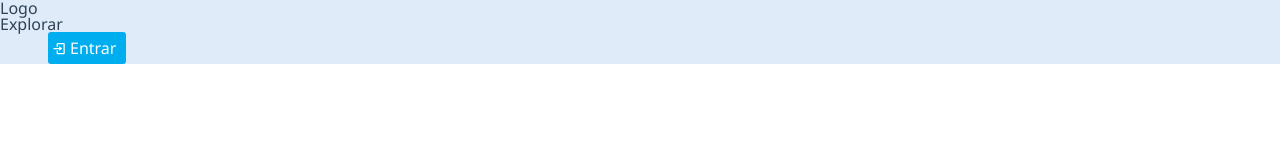
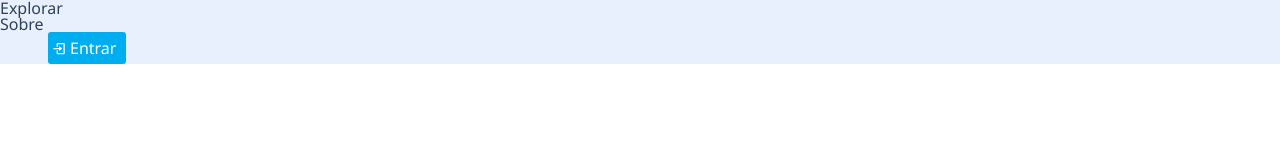
Before and after one commit to KainNhantumbo/Hagira-Brands-Store, a React (Create React App) app: page / in a window 1280 px wide. Shown: the top 160 px of the page. Built offline with nearby package versions, Linux system fonts and the light colour scheme.

Commit message:
feat: added more colors and darkmode colors

```diff
--- a/src/components/Header.jsx
+++ b/src/components/Header.jsx
@@ -1,22 +1,29 @@
 import { Container } from '../styles/components/header';
 import Button from './Button';
-import { BiLogIn } from 'react-icons/bi';
+import { BiLogIn, BiBadge } from 'react-icons/bi';
 
 const Header = () => {
 	return (
 		<Container>
-			<section>Logo</section>
+			<section></section>
 			<div className='navbarContainer'>
 				<nav>
 					<ul>
 						<li>
-							<span>Explorar</span>
+							<a href='/'>
+								<span>Explorar</span>
+							</a>
+						</li>
+						<li>
+							<a href='/sobre'>
+								<span>Sobre</span>
+							</a>
 						</li>
 					</ul>
 				</nav>
 			</div>
 			<div className='actions'>
-				<Button text={'Entrar'} icon={<BiLogIn/>}/>
+				<Button text={'Entrar'} icon={<BiLogIn />} />
 			</div>
 		</Container>
 	);
--- a/src/styles/components/header.js
+++ b/src/styles/components/header.js
@@ -1,5 +1,5 @@
 import styled from 'styled-components';
 
 export const Container = styled.header`
-	background-color: rgb(${({theme}) => theme.brigther});
+	background-color: rgb(${({theme}) => theme.hover});
 `;
--- a/src/styles/themes.js
+++ b/src/styles/themes.js
@@ -1,8 +1,23 @@
 export const primary = {
 	primary: '0, 174, 239',
 	secondary: '128, 102, 149',
-	brigther: '223, 235, 248',
-	dark: '76, 127, 148',
-	text: '255,255,255',
-	background: '255,255,255',
+	hover: '232, 240, 254',
+	font: '95, 99, 104',
+	inner: '241, 243, 244',
+	text: '255, 255, 255',
+	shadows: '197, 197, 198',
+	background: '255, 255, 255',
+	backgroundAlt: '255, 255, 255',
 };
+
+export const dark = {
+	primary: '108, 161, 246',
+	secondary: '41, 42, 46',
+	hover: '223, 235, 248',
+	font: '95, 99, 104',
+	inner: '241, 243, 244',
+	text: '240, 240,240',
+	shadows: '25, 25, 28',
+	background: '32, 33, 36',
+	backgroundAlt: '41, 42, 46',
+};
```
